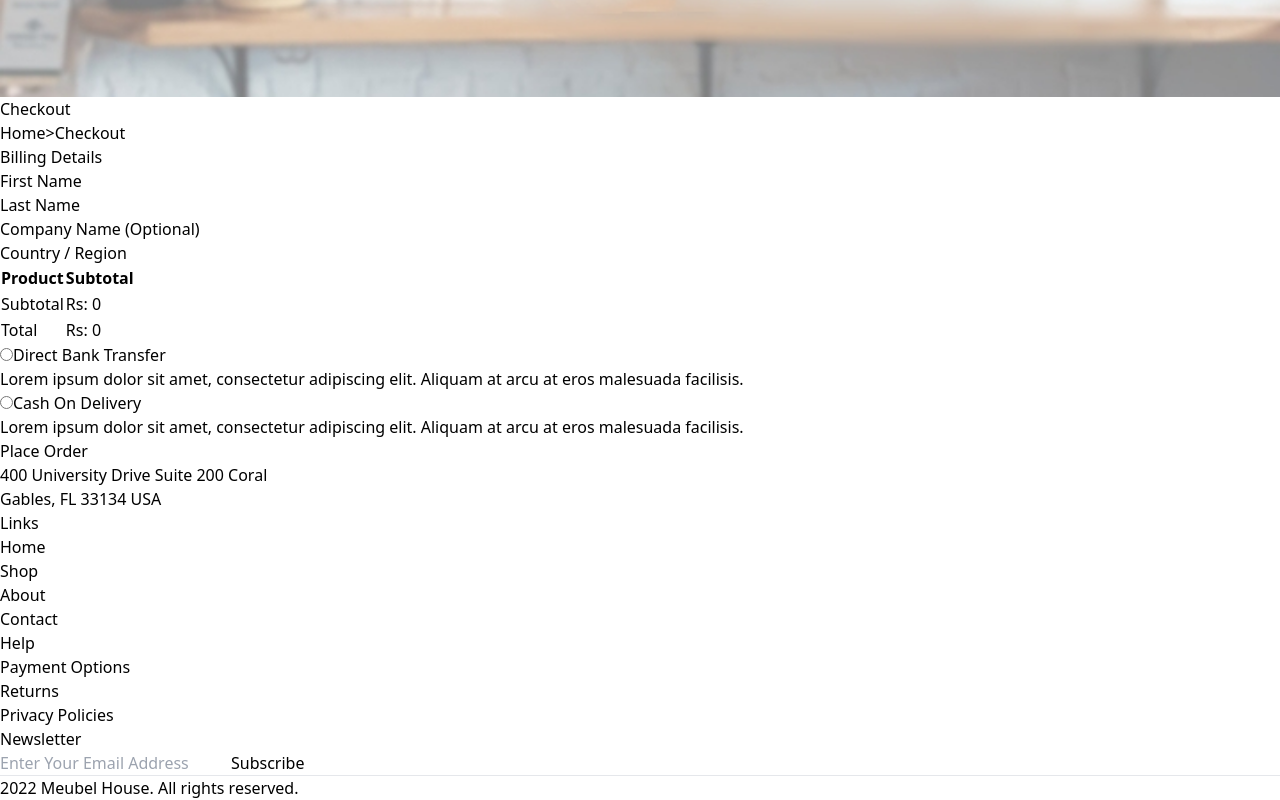
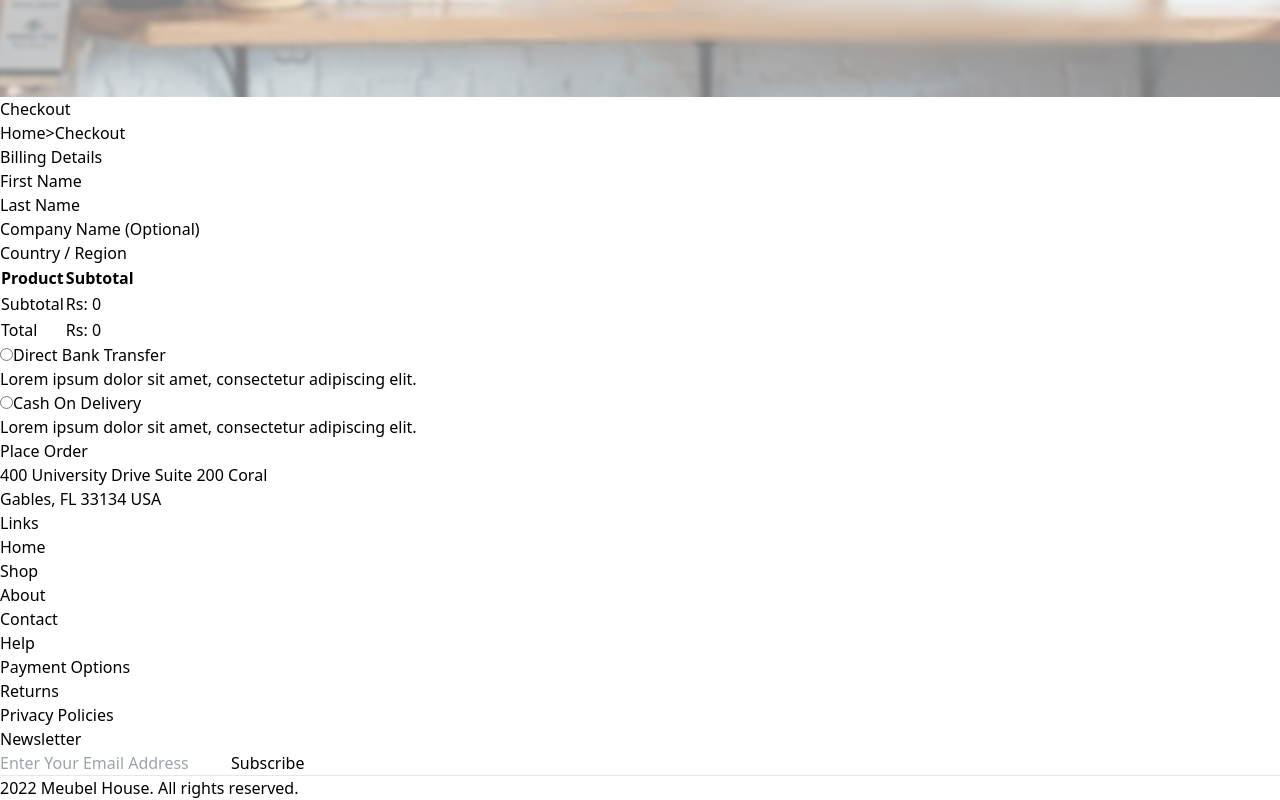
Before and after one commit to MehmaRashid123/MarketplaceBuilder, a Next.js app: page /checkout in a window 1280 px wide. Shown: the part 568-1368 px from the top of the page. Built offline with nearby package versions, Linux system fonts and the light colour scheme.

Commit message:
third commit

```diff
--- a/src/app/checkout/page.tsx
+++ b/src/app/checkout/page.tsx
@@ -4,7 +4,7 @@ import Image from 'next/image';
 import Link from 'next/link';
 import Swal from 'sweetalert2';
 
-function CheackOut() {
+function Checkout() {
     interface CartItem {
         name: string;
         price: number;
@@ -14,36 +14,31 @@ function CheackOut() {
     const [cartItems, setCartItems] = useState<CartItem[]>([]);
     const [totalAmount, setTotalAmount] = useState(0);
 
-    // Fetch cart data from localStorage or API
     useEffect(() => {
         const cart = JSON.parse(localStorage.getItem("cart") || "[]");
         setCartItems(cart);
         calculateTotal(cart);
     }, []);
 
-    // Calculate the total price of the cart items
-    const calculateTotal = (cart: CartItem[]) => { // Specify CartItem[] instead of any[]
+    const calculateTotal = (cart: CartItem[]) => {
         const total = cart.reduce((sum, item) => sum + item.price * item.stockLevel, 0);
         setTotalAmount(total);
     };
 
     return (
         <div className="max-w-screen-2xl container mx-auto pb-8 px-4">
-            <div className='bg-[#faf4f4]'></div>
-
-            {/* Banner Section */}
             <div className="relative text-black">
                 <Image
-                    src="/shop.jpeg" // Replace with the correct image file path
+                    src="/shop.jpeg"
                     alt="Shop Banner"
                     height={400}
                     width={1600}
                     className="w-full h-[200px] md:h-auto object-cover"
+                    sizes="(max-width: 768px) 100vw, 1600px"
                 />
                 <h1 className="absolute top-1/2 left-1/2 transform -translate-x-1/2 -translate-y-1/2 text-2xl md:text-5xl font-semibold">
                     Checkout
                 </h1>
-                {/* Breadcrumb Section */}
                 <div className="absolute top-1/2 left-1/2 transform -translate-x-1/2 -translate-y-1/2 mt-14">
                     <p className="text-gray-700 text-xs md:text-xl flex items-center">
                         <Link href="/" className="font-bold hover:underline">Home</Link>
@@ -53,11 +48,9 @@ function CheackOut() {
                 </div>
             </div>
 
-            {/* Billing Section */}
             <div className="flex flex-col lg:flex-row mx-10 gap-6 mt-8">
                 <div className="w-full lg:w-1/2 md:mx-20">
                     <h3 className="font-semibold text-2xl mt-10 mb-8">Billing Details</h3>
-                    {/* Add Billing Form */}
                     <div className="grid grid-cols-1 sm:grid-cols-2 gap-4">
                         <div>
                             <label htmlFor="firstName" className="block my-4">First Name</label>
@@ -74,17 +67,12 @@ function CheackOut() {
                         <input type="text" id="companyName" className="w-full border-gray-500 rounded border p-3" />
                     </div>
 
-                    {/* Other Billing Fields */}
                     <div className="mt-4">
                         <label htmlFor="country" className="block my-4 mt-6">Country / Region</label>
                         <input type="text" id="country" className="w-full border-gray-500 rounded border p-3" />
                     </div>
-
-                    {/* Additional Fields... */}
-
                 </div>
 
-                {/* Order Summary */}
                 <div className="w-full lg:w-1/2 md:mx-20 mt-4 lg:mt-0">
                     <div className="mt-4">
                         <table className="w-full table-auto">
@@ -113,20 +101,18 @@ function CheackOut() {
                         </table>
                     </div>
 
-                    {/* Payment Method */}
                     <div className="flex items-center mt-4">
                         <input type="radio" id="bankTransfer" name="payment" className="mr-2" />
                         <label htmlFor="bankTransfer" className="text-md">Direct Bank Transfer</label>
                     </div>
-                    <p className="text-sm text-gray-400 mt-2">Lorem ipsum dolor sit amet, consectetur adipiscing elit. Aliquam at arcu at eros malesuada facilisis.</p>
+                    <p className="text-sm text-gray-400 mt-2">Lorem ipsum dolor sit amet, consectetur adipiscing elit.</p>
 
                     <div className="flex items-center mt-4 text-gray-400">
                         <input type="radio" id="cod" name="payment" className="mr-2" />
                         <label htmlFor="cod" className="text-md">Cash On Delivery</label>
                     </div>
-                    <p className="text-sm text-gray-600 mt-6">Lorem ipsum dolor sit amet, consectetur adipiscing elit. Aliquam at arcu at eros malesuada facilisis.</p>
+                    <p className="text-sm text-gray-600 mt-6">Lorem ipsum dolor sit amet, consectetur adipiscing elit.</p>
 
-                    {/* Place Order Button */}
                     <button
                         className="mt-6 border border-black py-3 px-14 rounded-xl"
                         onClick={() => {
@@ -136,18 +122,15 @@ function CheackOut() {
                                 icon: "success",
                                 confirmButtonText: "OK",
                             });
+                            localStorage.removeItem("cart");
                         }}
                     >
                         Place Order
                     </button>
                 </div>
             </div>
-
-            <div className='my-10'>
-                {/* Additional Field Component */}
-            </div>
         </div>
     );
 }
 
-export default CheackOut;
+export default Checkout;
```
